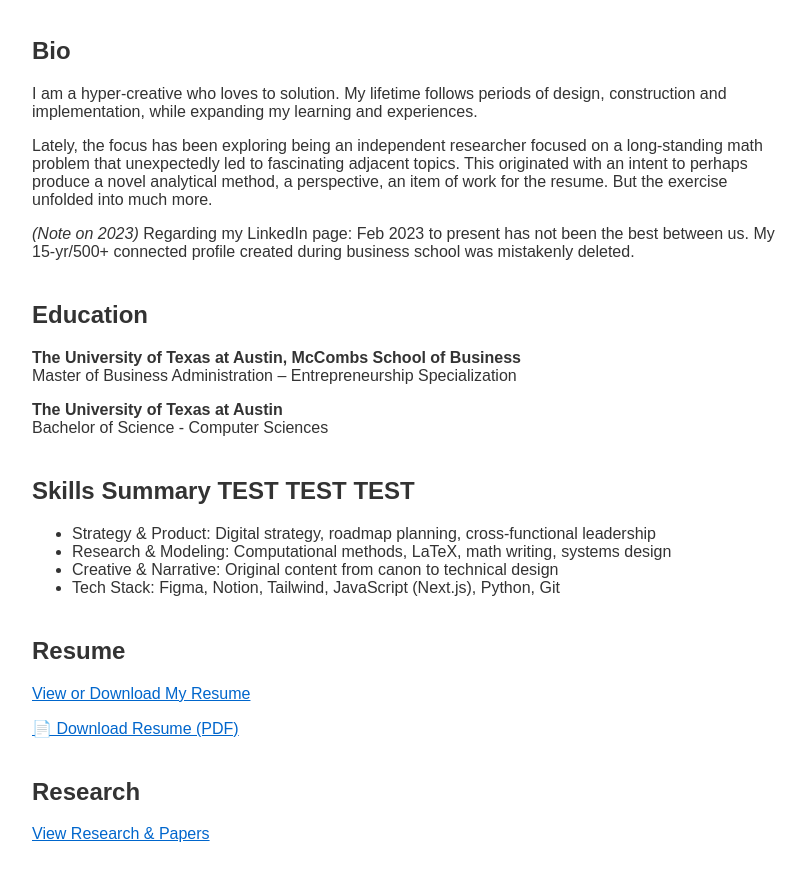
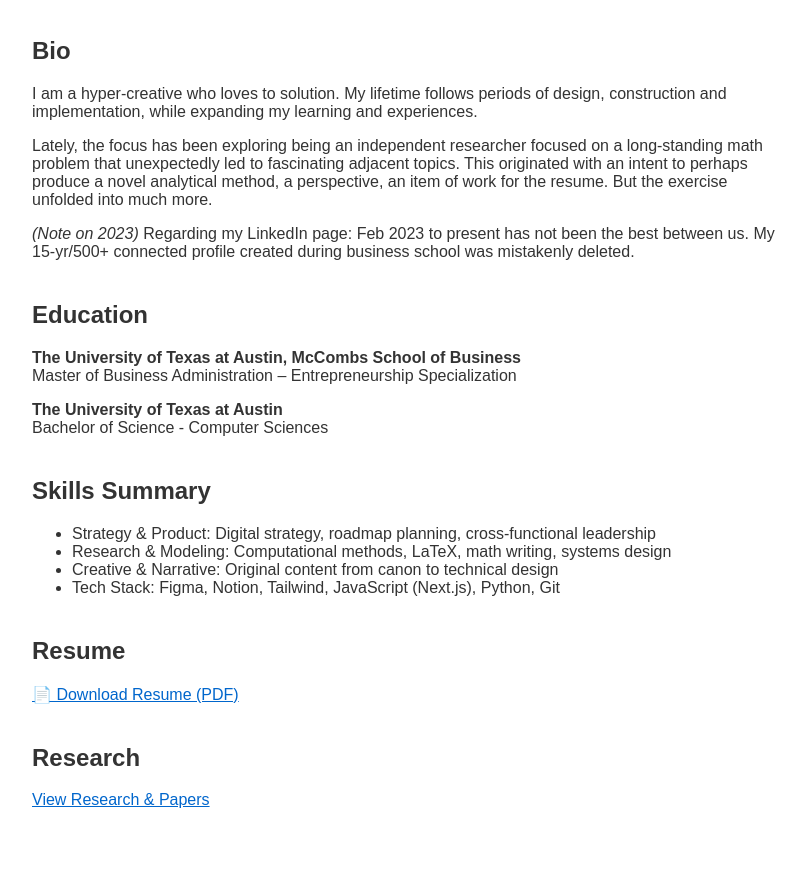
Before and after one commit to claddblog/claddorgs, a plain HTML site: page index.html in a window 1280 px wide. Shown: the part 133-1010 px from the top of the page, without its empty margins (233-1039 px from the left). Drawn offline with Linux system fonts and the light colour scheme.

Commit message:
Update index.html

```diff
--- a/index.html
+++ b/index.html
@@ -51,7 +51,7 @@
     </section>
 
     <section class="section">
-      <h2>Skills Summary  TEST TEST TEST</h2>
+      <h2>Skills Summary</h2>
       <ul>
         <li>Strategy & Product: Digital strategy, roadmap planning, cross-functional leadership</li>
         <li>Research & Modeling: Computational methods, LaTeX, math writing, systems design</li>
@@ -62,7 +62,6 @@
 
     <section class="section">
       <h2>Resume</h2>
-      <p><a href="/static/ChristopherLadd_Resume.pdf" target="_blank">View or Download My Resume</a></p>
       <p>
       <a href="https://claddorgs.pages.dev/static/ChristopherLadd_Resume.pdf" download>📄 Download Resume (PDF)</a>
       </p>
```
